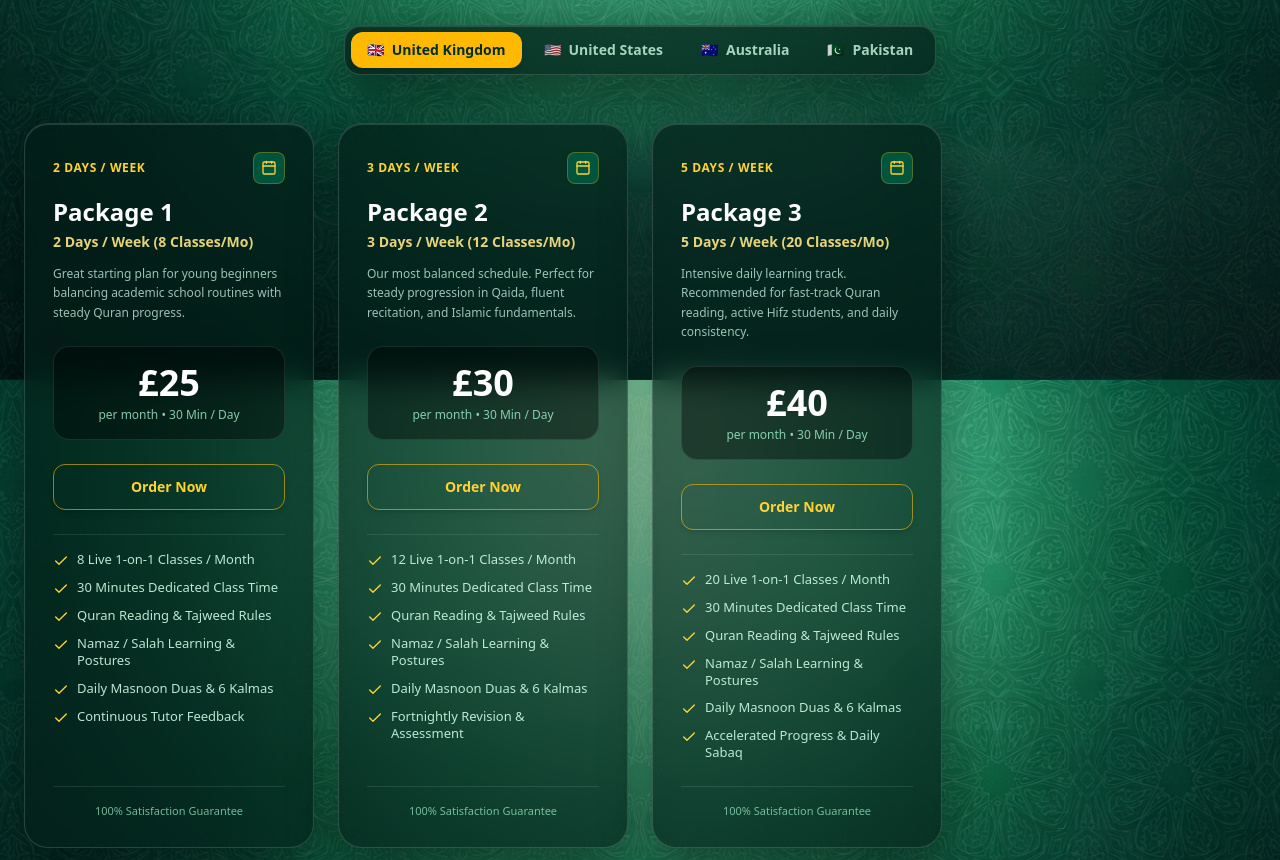
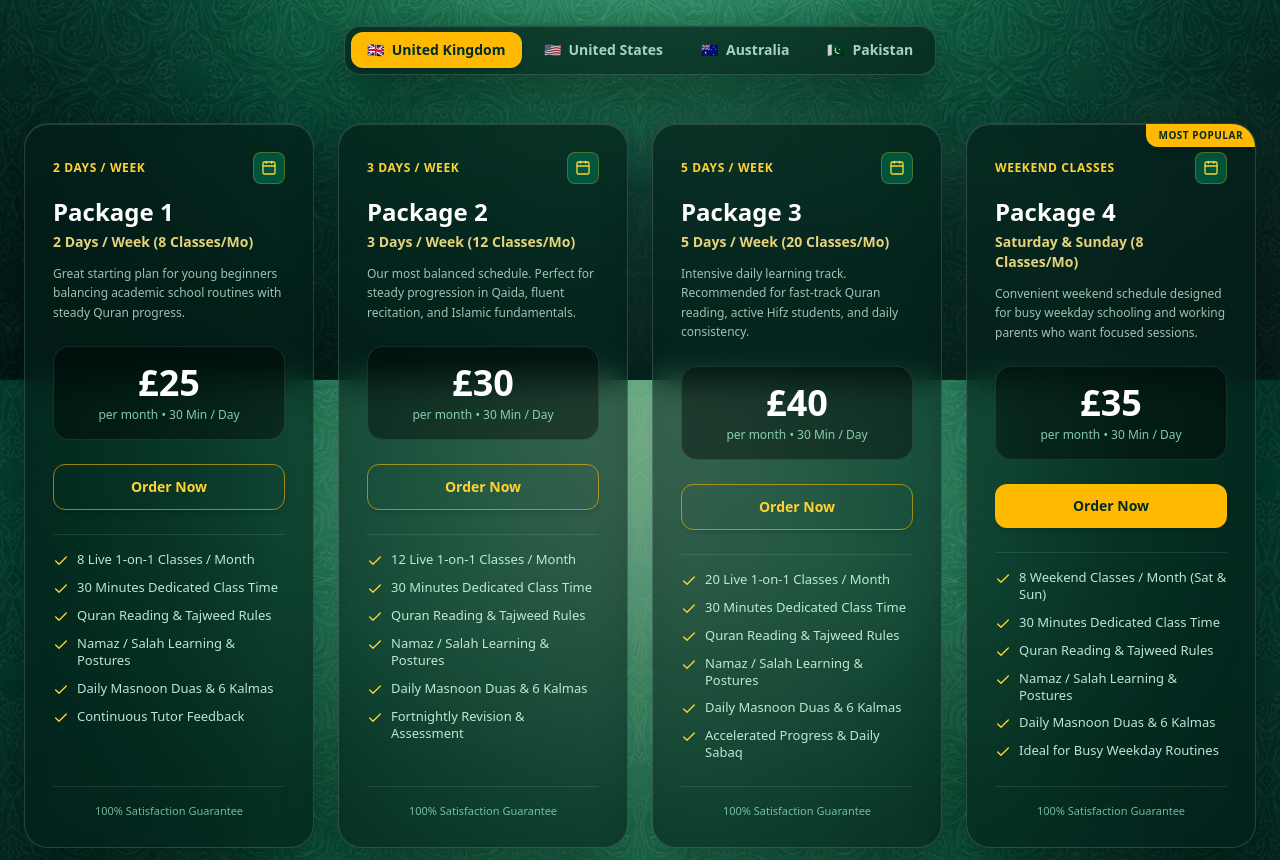
Before and after one commit to mdawoodali/QURAN-ACADEMY-APP, a Next.js app in the folder apps/web/: page /packages in a window 1280 px wide. Shown: the part 420-1280 px from the top of the page. Built offline with nearby package versions, Linux system fonts and the light colour scheme; a web font is replaced by a local one.

Commit message:
feat(packages): add Package 4 (Weekend Classes - 8 Classes/Month) flexible schedule

```diff
--- a/apps/web/src/data/packages.ts
+++ b/apps/web/src/data/packages.ts
@@ -85,5 +85,29 @@ export const ACADEMY_PACKAGES: PricingPlan[] = [
       AUS: { currency: "AUD", symbol: "$", amount: 85, formatted: "$85" },
       PK: { currency: "PKR", symbol: "PKR ", amount: 9500, formatted: "PKR 9,500" }
     }
+  },
+  {
+    id: "package-4-weekend",
+    name: "Package 4",
+    badge: "Weekend Classes",
+    isPopular: true,
+    schedule: "Saturday & Sunday",
+    classesPerMonth: 8,
+    durationPerClass: "30 Min / Day",
+    description: "Convenient weekend schedule designed for busy weekday schooling and working parents who want focused sessions.",
+    features: [
+      "8 Weekend Classes / Month (Sat & Sun)",
+      "30 Minutes Dedicated Class Time",
+      "Quran Reading & Tajweed Rules",
+      "Namaz / Salah Learning & Postures",
+      "Daily Masnoon Duas & 6 Kalmas",
+      "Ideal for Busy Weekday Routines"
+    ],
+    prices: {
+      UK: { currency: "GBP", symbol: "£", amount: 35, formatted: "£35" },
+      USA: { currency: "USD", symbol: "$", amount: 60, formatted: "$60" },
+      AUS: { currency: "AUD", symbol: "$", amount: 70, formatted: "$70" },
+      PK: { currency: "PKR", symbol: "PKR ", amount: 8000, formatted: "PKR 8,000" }
+    }
   }
 ];
```
